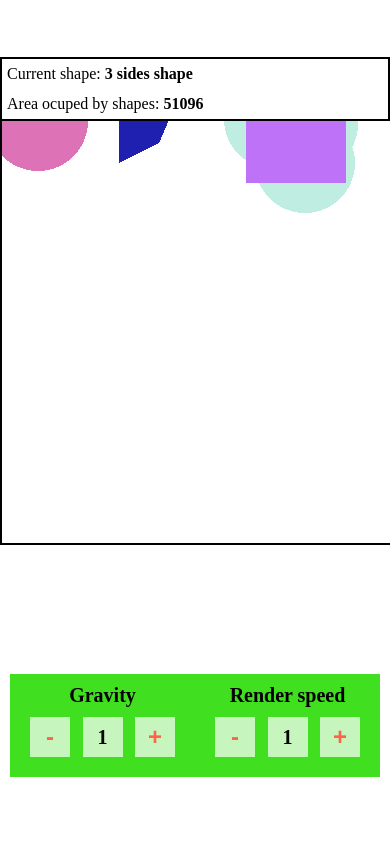
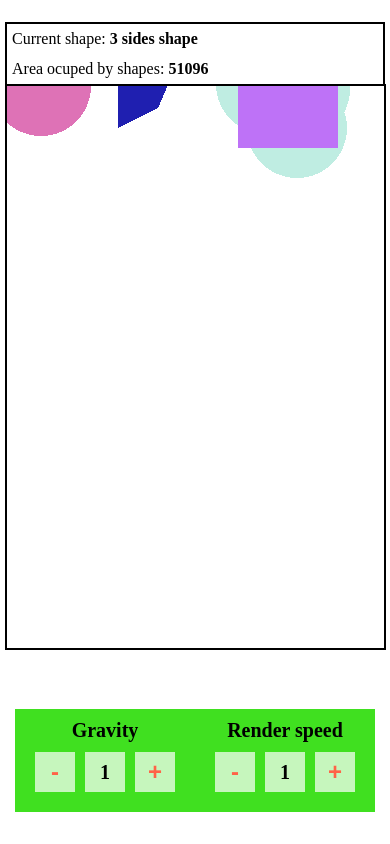
Before and after one commit to vbatsan/pixi-app, a plain HTML site: page index.html in a window 390 px wide. Drawn offline with Linux system fonts and the light colour scheme; animation ran at ten frames a second.

Commit message:
fix responsive

```diff
--- a/js/figures.js
+++ b/js/figures.js
@@ -1,5 +1,5 @@
-window.innerWidth < 765 ? window.gameWidth = window.innerWidth :  window.gameWidth = window.innerWidth/2
-window.gameHeight = window.innerHeight/2;
+window.innerWidth < 765 ? window.gameWidth = window.innerWidth -13 :  window.gameWidth = window.innerWidth/2
+window.gameHeight = window.innerHeight/1.5;
 window.figurs = []
 
 class Figure {
--- a/js/model.js
+++ b/js/model.js
@@ -13,9 +13,9 @@ class Game  {
         this.figuresArea = 0
 
         window.onresize = () => {
-            window.innerWidth < 765 ? gameWidth = window.innerWidth :  gameWidth = window.innerWidth/2
+            window.innerWidth < 765 ? gameWidth = window.innerWidth -10 :  gameWidth = window.innerWidth/2
 
-            gameHeight = window.innerHeight/2
+            gameHeight = window.innerHeight/1.5
             this.app.view.width = gameWidth
             this.app.view.height = gameHeight
         }
--- a/style/style.css
+++ b/style/style.css
@@ -20,6 +20,7 @@ body {
 
 .container {
     width: calc(50% + 4px);
+    overflow: hidden;
 }
 
 .info {
@@ -117,6 +118,7 @@ body {
         width: 100%;
         height: 100vh;
         display: flex;
+        padding: 0 5px;
         flex-direction: column;
         justify-content: space-around;
     }
```
